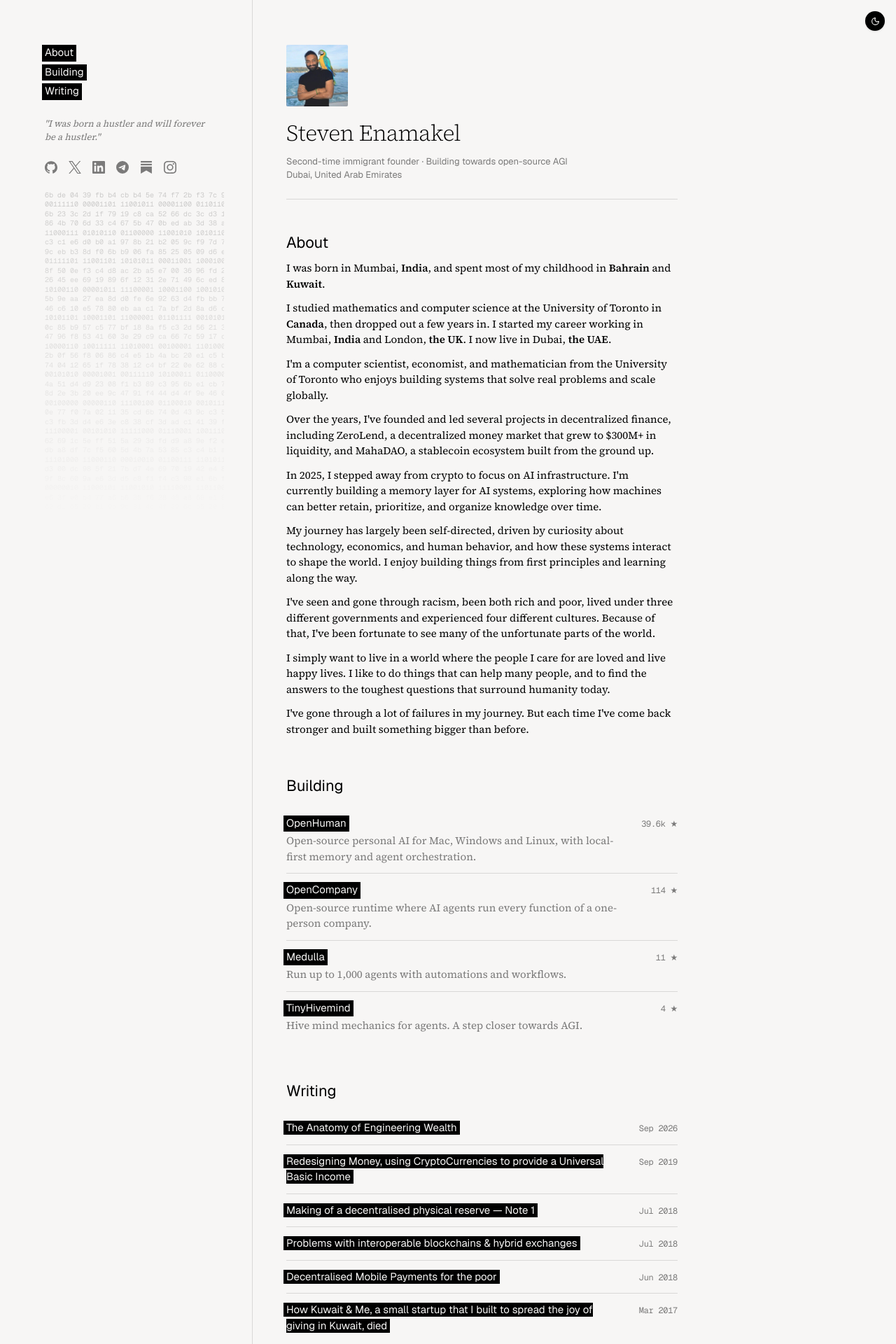
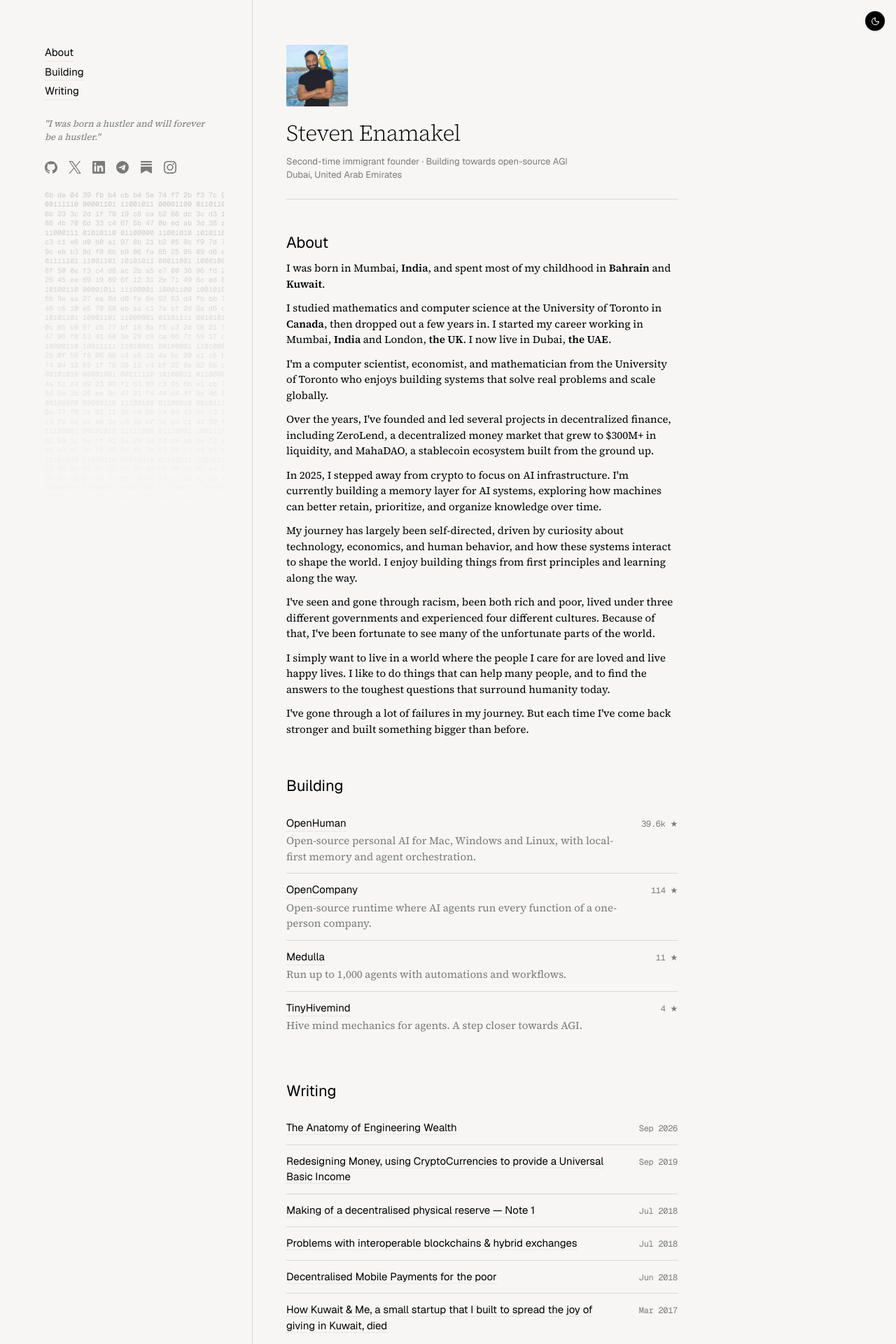
Before and after one commit to senamakel/enamakel.com, a Next.js app: page / in a window 1280 px wide. Shown: the top 1920 px of the page at 70% size. Built offline with nearby package versions, Linux system fonts and the light colour scheme; no server answers.

Commit message:
style: use a dotted bottom border on links
Co-authored-by: Medulla <medulla@tinyhumans.ai>

```diff
--- a/src/app/page.tsx
+++ b/src/app/page.tsx
@@ -42,7 +42,7 @@
             className="group flex items-baseline gap-6 py-3"
           >
             <span className="min-w-0 flex-1">
-              <span className="bg-foreground text-background group-hover:bg-transparent group-hover:text-foreground group-hover:border-border -mx-1 border-b border-transparent px-1 transition-colors inline-block font-sans">
+              <span className="border-border group-hover:border-foreground border-b border-dotted transition-colors inline-block font-sans">
                 {item.title}
               </span>
               <span className="text-muted-foreground mt-0.5 block">
@@ -71,7 +71,7 @@
             className="group flex items-baseline gap-6 py-3"
           >
             <span className="min-w-0 flex-1">
-              <span className="bg-foreground text-background group-hover:bg-transparent group-hover:text-foreground group-hover:border-border -mx-1 border-b border-transparent px-1 transition-colors font-sans">{item.title}</span>
+              <span className="border-border group-hover:border-foreground border-b border-dotted transition-colors font-sans">{item.title}</span>
             </span>
             <span className={`${LABEL} shrink-0 tabular-nums`}>
               {formatDate(item.date)}
@@ -97,7 +97,7 @@
               <a
                 key={item.label}
                 href={item.href}
-                className="bg-foreground text-background hover:bg-transparent hover:text-foreground hover:border-border -mx-1 border-b border-transparent px-1 transition-colors w-fit"
+                className="border-border hover:border-foreground border-b border-dotted transition-colors w-fit"
               >
                 {item.label}
               </a>
```
